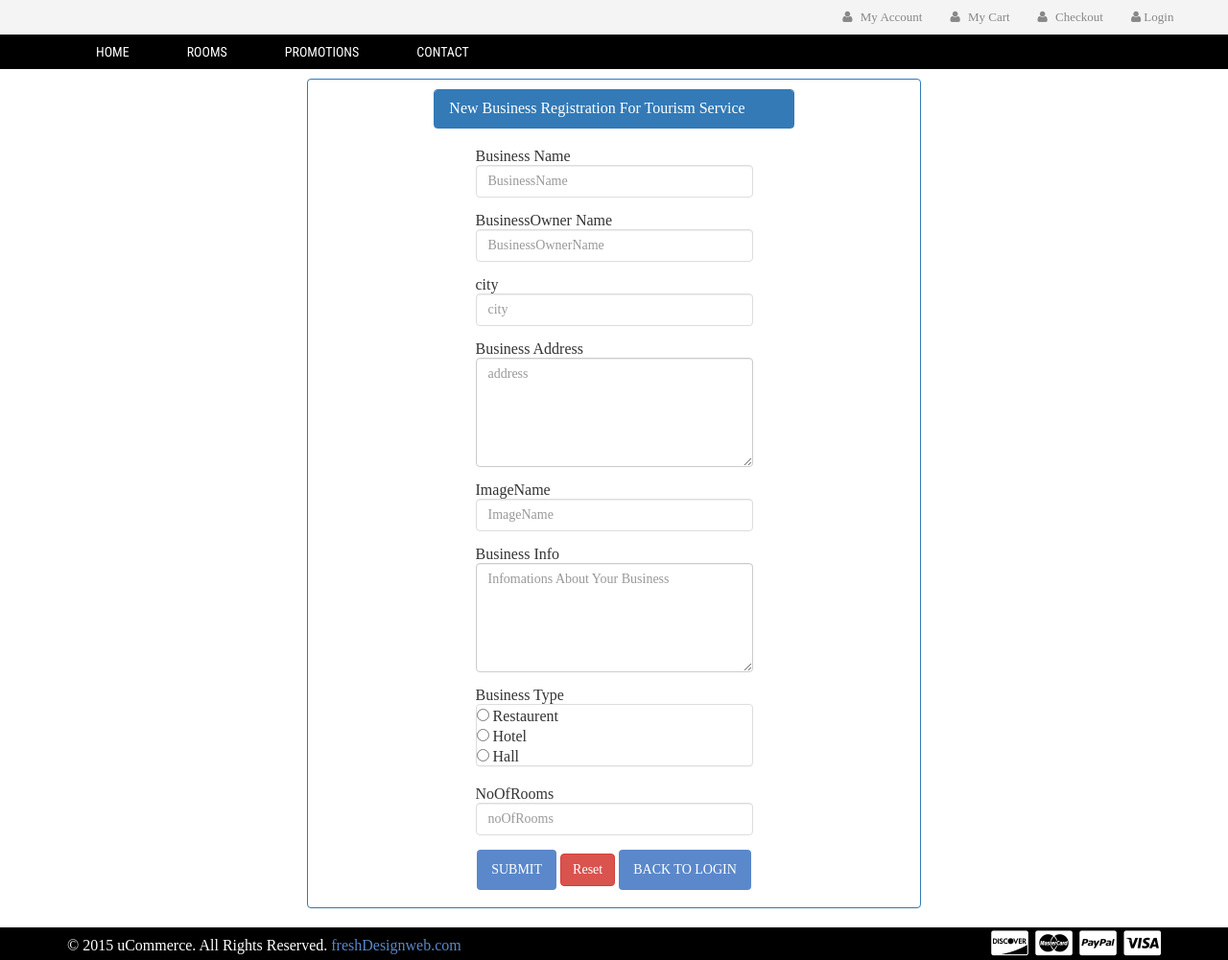
After one commit to chamathsilva/Tourism-service-, a PHP site: page /pro/application/views/RegisterHotel.php in a window 1280 px wide. The commit adds this page. Shown: the whole page at 96% size. Run offline with PHP 8.4, Linux system fonts and the light colour scheme; some libraries are stand-ins or nearby versions.

Commit message:
change sliders and RegisterLogin page

```diff
--- a/application/config/config.php
+++ b/application/config/config.php
@@ -4,4 +4,4 @@ session_start();
 
 
 #Constants:
-DEFINE('base_url','http://localhost:81/pro/Tourism-service-/');
+DEFINE('base_url','http://localhost/pro/Tourism-service-/');
--- a/application/views/Login.php
+++ b/application/views/Login.php
@@ -40,8 +40,9 @@ echo base_url."application/views/mainLogin.php";
 		</div>
 	</div>
 	<div class = "row">
-		<div class="panel panel-default col-md-6 col-md-offset-3">
-			<form class="panel-panel-primary"  action = "" method = "POST" >
+		<div class="panel panel-default col-md-6 col-md-offset-3 text-center">
+		</br>
+			<form class="panel panel-primary"  action = "" method = "POST" >
 				<div class = "form-group">
 					<label for="username">UserName Or Email Address</label>
 					<input type = "text" name = "username" class="form-control" />
@@ -53,6 +54,7 @@ echo base_url."application/views/mainLogin.php";
 				<button type="submit" name = "submit" class="btn btn-info">Login</button>
 				<button type="submit" name = "newuser" class="btn btn-info">New User</button>
 				<button type="submit" name = "fgtPassword" class="btn btn-info">Fogot Pass</button>
+				</br></br>
 			</form>
 			</br>
 		</div>
--- /dev/null
+++ b/application/views/RegisterHotel.php
@@ -0,0 +1,125 @@
+<?php
+require("../models/Db.class.php");
+require("../config/config.php");
+?>
+
+
+
+<!DOCTYPE html>
+<html lang="en">
+<head>
+    <meta charset="utf-8">
+    <meta http-equiv="X-UA-Compatible" content="IE=edge">
+    <meta name="viewport" content="width=device-width, initial-scale=1">
+    <meta name="description" content="">
+    <meta name="author" content="">
+    <title>Tourism Services | RegisterHotel </title>
+    <link rel="stylesheet" href="../../assets/css/bootstrap.min.css"/>
+    <link rel="stylesheet" href="../../assets/css/tourism_service.css"/>
+    <link  rel="stylesheet" href="../../assets/css/style.css" type="text/css" media="all" />
+    <link rel="stylesheet" href="../../assets/css/responsive.css">
+    <!-- Google Fonts -->
+    <link href='http://fonts.googleapis.com/css?family=Titillium+Web:400,200,300,700,600' rel='stylesheet' type='text/css'>
+    <link href='http://fonts.googleapis.com/css?family=Roboto+Condensed:400,700,300' rel='stylesheet' type='text/css'>
+    <link href='http://fonts.googleapis.com/css?family=Raleway:400,100' rel='stylesheet' type='text/css'>
+    <!-- Font Awesome -->
+    <link rel="stylesheet" href="../../assets/css/font-awesome.min.css"
+</head>
+<body>
+	<?php include("top_header.php");
+	include("main_menu.php");
+	?>
+
+	<div class="col-md-6 col-md-offset-3 container panel panel-primary " style="margin-top:10px">
+	   <div class="col-md-8 col-md-offset-2">
+			<div class="panel panel-primary" style="margin-top: 10px;">
+				<div class="panel-heading">
+					<div class = "panel-title"> New Business Registration For Tourism Service</div>
+				</div>
+
+			</div>
+		</div>
+
+		<div class ="row">
+
+				<form id = "register-form" class="" method="POST" action="">
+					<div class=" col-md-6 col-md-offset-3">
+
+						<div class = "form-group">
+							<label for="hotalName">Business Name</label>
+							<input type = "text" name = "hotalName" class="form-control" value="" placeholder = "BusinessName" />
+						</div>
+
+						<div class = "form-group">
+							<label for="OwnerName">BusinessOwner Name</label>
+
+							<input type = "text" name = "OwnerName" class="form-control" value="" placeholder = "BusinessOwnerName" />
+						</div>
+
+						<div class = "form-group">
+							<label for="city">city</label>
+
+							<input type = "text" name = "city" class="form-control" value="" placeholder = "city"/>
+						</div>
+
+
+						<div class = "form-group">
+							<label for="address">Business Address</label>
+
+							<textarea type = "textarea" rows="5" cols="40" id="address" name = "address" class="form-control"  placeholder = "address" /></textarea>
+						</div>
+						<div class = "form-group">
+							<label for="nic">ImageName</label>
+							<input type = "text" name = "nic" class="form-control" value="" placeholder = "ImageName" />
+
+						</div>
+
+						<div class = "form-group">
+							<label for="address">Business Info</label>
+
+							<textarea type = "textarea" rows="5" cols="40" id="Info" name = "Info" class="form-control"  placeholder = "Infomations About Your Business" /></textarea>
+						</div>
+
+
+
+                        <div class = "form-group">
+							<label for="hotelType">Business Type</label>
+							<div class = "panel panel-default">
+								<span>
+									<input type="radio" name="hotelType" id="hotelType" value="restaurent"/> Restaurent </label> <br/>
+									<input type="radio" name="hotelType" id="hotelType" value="hotel"/> Hotel </label> <br/>
+									<input type="radio" name="hotelType" id="hotelType" value="hall"/> Hall </label>
+								</span>
+							</div>
+						</div>
+
+						<div class = "form-group">
+							<label for="noOfRooms">NoOfRooms </label>
+							<input type = "text" name = "noOfRooms" class="form-control" value="" placeholder = "noOfRooms" />
+						</div>
+
+
+				</div>
+				<div class=" col-md-6 col-md-offset-3 text-center" >
+					<button type="submit" name = "submit" class="btn btn-default">Submit</button>
+					<button class="btn btn-danger" type="reset">Reset</button>
+					<button type="submit" name = "singout" value = "singout" class="btn btn-default" onClick="window.open('')">Back To Login</button>
+
+					</br></br>
+				</div>
+				</form>
+			</div>
+		</div>
+	<div class="clear"></div>
+
+<?php include("footer.php") ?>
+</body>
+<script type="text/javascript" src="../../assets/js/jquery-2.1.4.min.js"></script>
+<script type="text/javascript" src="../../assets/js/bootstrap.min.js"></script>
+<script type="text/javascript" src="../../assets/js/tourism_service.js"></script>
+<script src="http://ajax.aspnetcdn.com/ajax/jquery.validate/1.13.0/jquery.validate.min.js"></script>
+<script type="text/javascript" src="../../assets/js/validation.js"></script>
+
+
+
+</html>
```
Also changed, not shown: images/h4-slide.png, images/h4-slide2.png, images/h4-slide3.png, images/h4-slide4.png, images/h4-slide5.png (added), images/h4-slide7.png.
